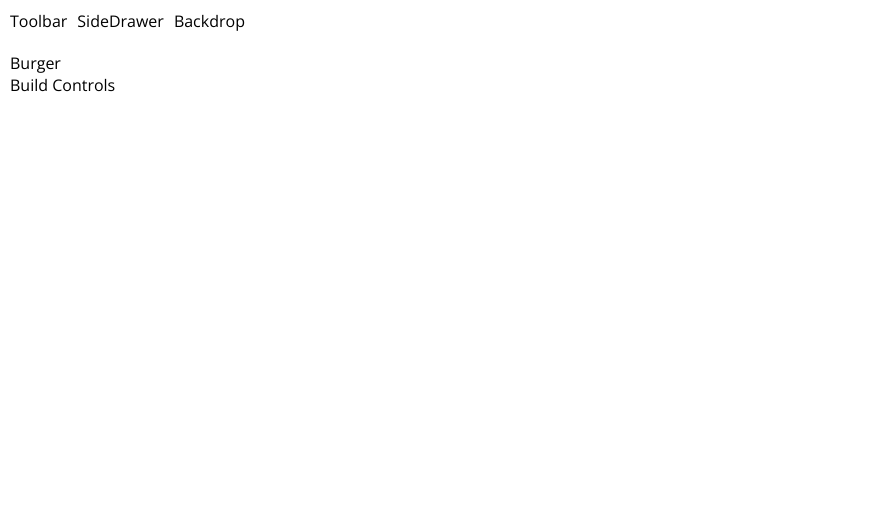
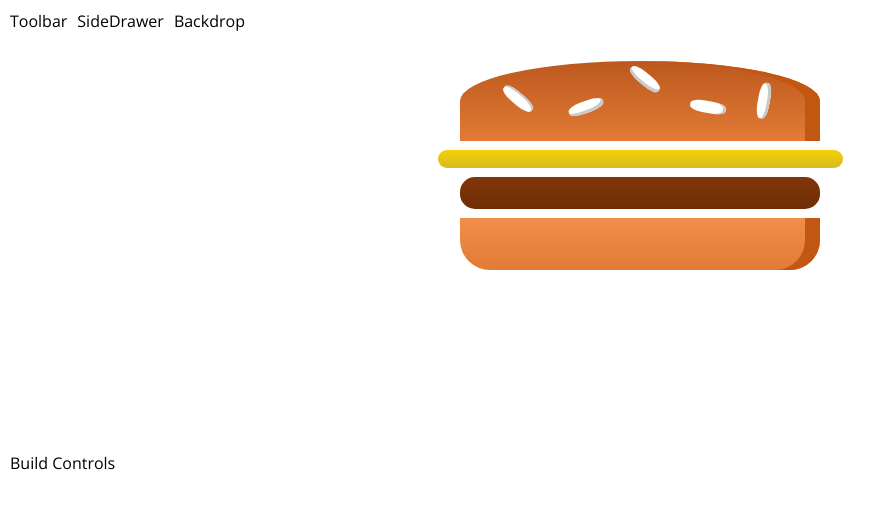
Before and after one commit to du-almeidalima/react-course, a React (Create React App) app: page / in a window 1280 px wide. Shown: the top 508 px of the page, without its empty margins (0-896 px from the left). Built offline with nearby package versions, Linux system fonts and the light colour scheme.

Commit message:
Section 8: Starting the burger Component

```diff
--- a/src/components/Burger/Burger.js
+++ b/src/components/Burger/Burger.js
@@ -0,0 +1,16 @@
+import React from 'react';
+import burgerStyle from './Burger.module.css';
+import BurgerIngredient from './BurgerIngredient/BurgerIngredient';
+
+const burger = props => {
+  return (
+      <div className={burgerStyle.Burger}>
+        <BurgerIngredient type="bread-top"/>
+        <BurgerIngredient type="cheese"/>
+        <BurgerIngredient type="meat"/>
+        <BurgerIngredient type="bread-bottom"/>
+      </div>
+  )
+}
+
+export default burger;
--- /dev/null
+++ b/src/components/Burger/Burger.module.css
@@ -0,0 +1,30 @@
+.Burger {
+  width: 100%;
+  margin: auto;
+  height: 250px;
+  overflow: auto;
+  text-align: center;
+  font-weight: bold;
+  font-size: 1.2rem;
+}
+
+@media (min-width: 1000px) and (min-height: 700px) {
+  .Burger {
+    width: 700px;
+    height: 600px;
+  }
+}
+
+@media (min-width: 500px) and (min-height: 401px) {
+  .Burger {
+    width: 450px;
+    height: 400px;
+  }
+}
+
+@media (min-width: 500px) and (max-height: 400px) {
+  .Burger {
+    width: 350px;
+    height: 300px;
+  }
+}
--- a/src/components/Burger/BurgerIngredient/BurgerIngredient.js
+++ b/src/components/Burger/BurgerIngredient/BurgerIngredient.js
@@ -8,7 +8,7 @@
 
 const createIngredientTemplate = ingredientType => {
   switch (ingredientType) {
-    case 'brad-bottom':
+    case 'bread-bottom':
       return <div className={burgerIngredientStyle.BreadBottom} />
     case 'meat':
       return <div className={burgerIngredientStyle.Meat} />
@@ -16,7 +16,7 @@
       return <div className={burgerIngredientStyle.Cheese} />
     case 'bacon':
       return <div className={burgerIngredientStyle.Cheese} />
-    case 'brad-top':
+    case 'bread-top':
       return (
           <div className={burgerIngredientStyle.BreadTop}>
             <div className={burgerIngredientStyle.Seeds1} />
--- a/src/containers/BurgerBuilder/BurgerBuilder.js
+++ b/src/containers/BurgerBuilder/BurgerBuilder.js
@@ -1,11 +1,12 @@
 import React, { Component, Fragment } from 'react';
+import Burger from '../../components/Burger/Burger'
 
 export default class BurgerBuilder extends Component {
 
   render() {
     return (
       <Fragment>
-        <div>Burger</div>
+        <Burger />
         <div>Build Controls</div>
       </Fragment>
     )
```
